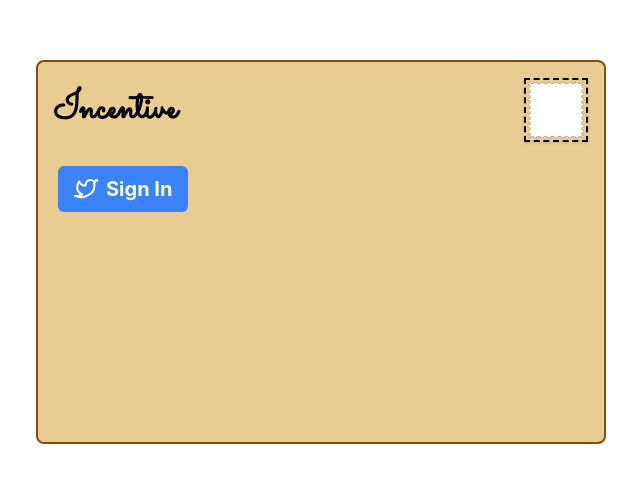
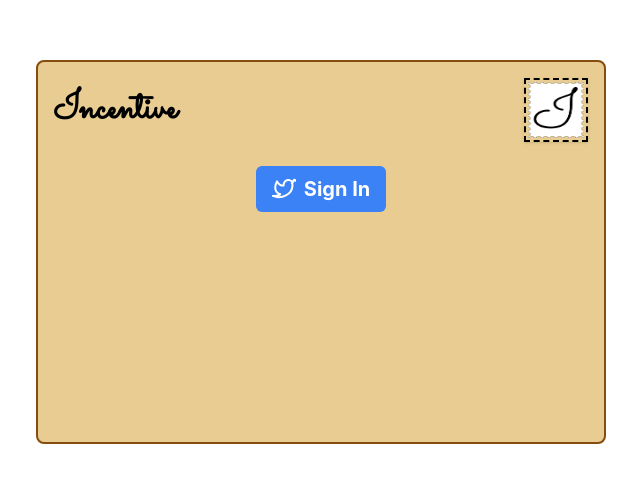
Before and after one commit to Sriharshak95/postcard, a React (Create React App) app: page /main in a window 1280 px wide. Shown: the part 148-630 px from the top of the page, without its empty margins (319-959 px from the left). Built offline with nearby package versions, Linux system fonts and the light colour scheme.

Commit message:
cards done

```diff
--- a/src/components/postcard/index.tsx
+++ b/src/components/postcard/index.tsx
@@ -27,7 +27,7 @@ const PostCard: React.FC<{ children: JSX.Element }> = (props) => {
       <PostCardDetailsContext.Provider value={{ cardDetails, setCardDetails }}>
         <div className="min-w-[570px] max-w-[570px] bg-indian-post rounded-lg border-2 border-yellow-800 h-96 flex flex-col">
           <CardHeader userDetails={userDetails} />
-          <div className="flex-1 w-full self-center">
+          <div className="flex flex-1 w-full justify-center">
             <div className="px-5 py-4 text-center">{props.children}</div>
           </div>
         </div>
--- a/src/components/postcard/postForm.tsx
+++ b/src/components/postcard/postForm.tsx
@@ -27,7 +27,7 @@ const PostForm: React.FC = (props) => {
       });
       setCardDetails({ ...cardDetails, savedId: savedDetails.id });
       setSpinner(false);
-      navigate('done');
+      navigate('/done');
     } catch (error) {
       setSpinner(false);
     }
--- a/src/pages/notFound.tsx
+++ b/src/pages/notFound.tsx
@@ -2,7 +2,7 @@ import {Link} from 'react-router-dom';
 const NotFound:React.FC = () => {
     return (<>
         <p>Lost your way?</p>
-        <Link to="/" className='underline'>Home</Link>
+        <Link to="/main" className='underline'>Home</Link>
     </>)
 }
 
```
Also changed, not shown: src/assets/stamp.png.
